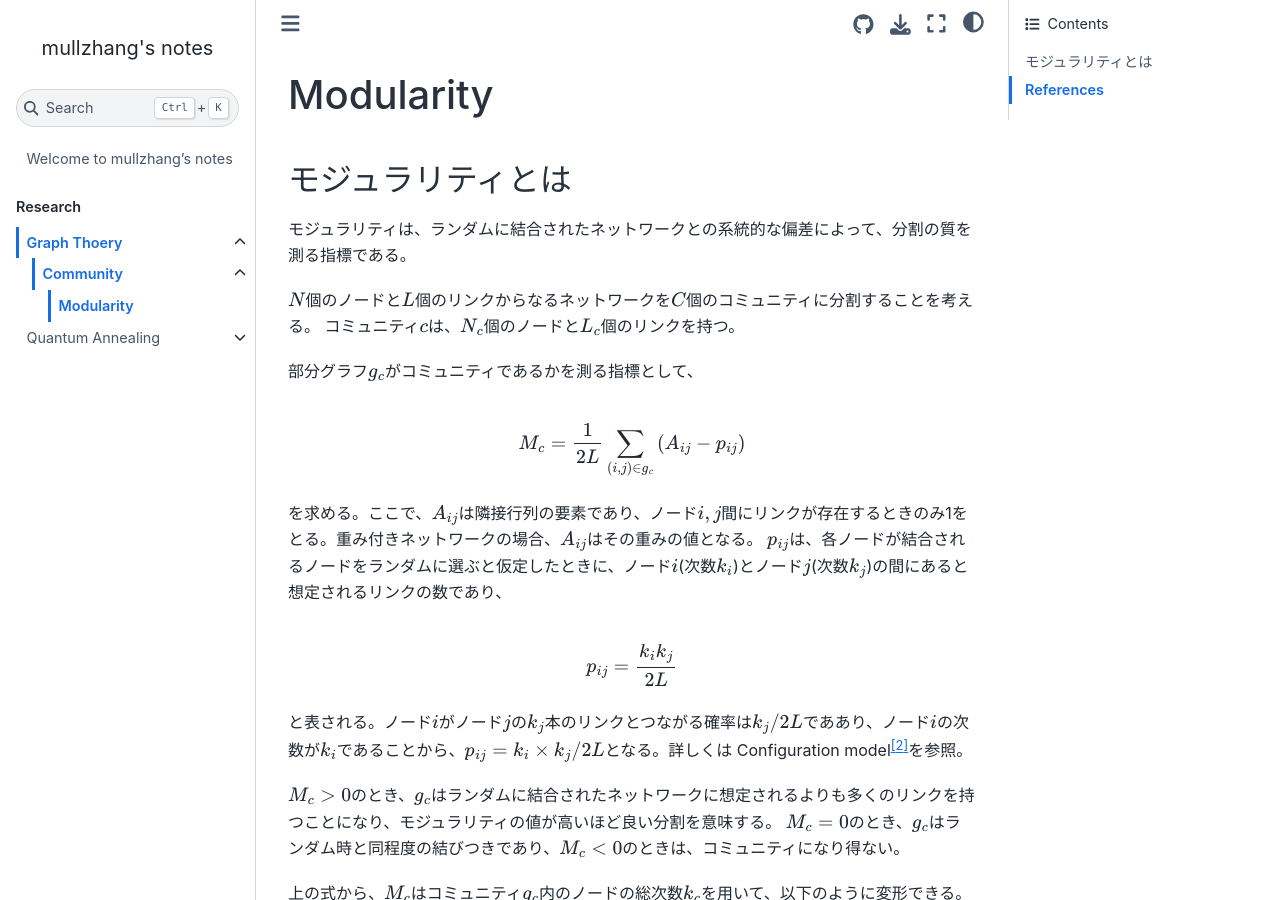
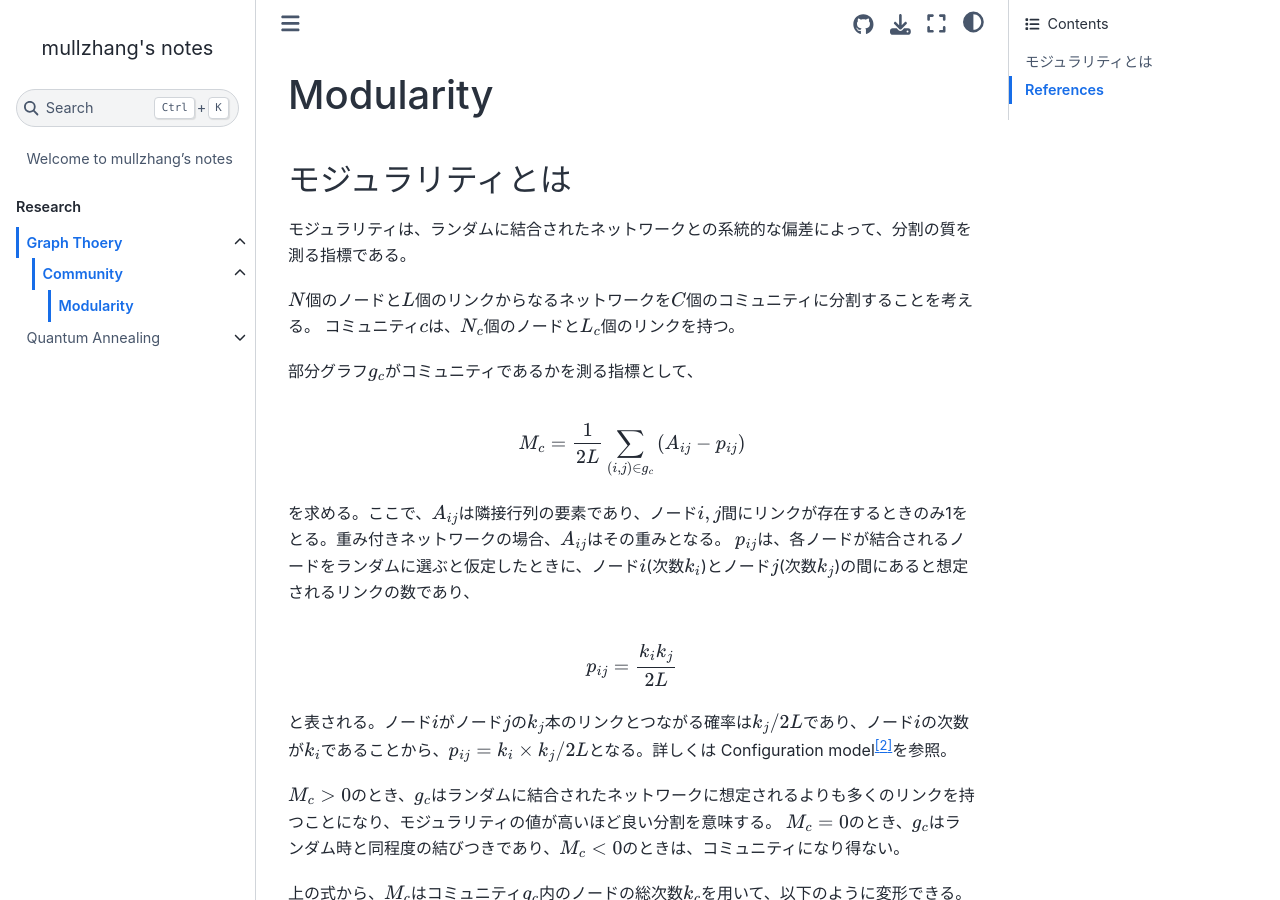
Before and after one commit to mullzhang/document, a Jupyter Book: the page built from research/graph_theory/community/modularity.md, in a window 1280 px wide and 900 px high. Built offline with Jupyter Book 1.0.4 settings and Sphinx 7.4.7 and the Sphinx Book theme 1.1.4, drawn with Linux system fonts in a browser that asks for light colours; pages that are not in the unit, such as notebooks, are missing from menus.

Commit message:
fix: fix typo

```diff
--- a/research/graph_theory/community/modularity.md
+++ b/research/graph_theory/community/modularity.md
@@ -13,14 +13,14 @@
 M_c = \frac{1}{2L} \sum_{(i,j) \in g_c} \left( A_{ij} - p_{ij} \right)
 $$
 
-を求める。ここで、$A_{ij}$は隣接行列の要素であり、ノード$i,j$間にリンクが存在するときのみ1をとる。重み付きネットワークの場合、$A_{ij}$はその重みの値となる。
+を求める。ここで、$A_{ij}$は隣接行列の要素であり、ノード$i,j$間にリンクが存在するときのみ1をとる。重み付きネットワークの場合、$A_{ij}$はその重みとなる。
 $p_{ij}$は、各ノードが結合されるノードをランダムに選ぶと仮定したときに、ノード$i$(次数$k_i$)とノード$j$(次数$k_j$)の間にあると想定されるリンクの数であり、
 
 $$
 p_{ij} = \frac{k_i k_j}{2L}
 $$
 
-と表される。ノード$i$がノード$j$の$k_j$本のリンクとつながる確率は$k_j/2L$でああり、ノード$i$の次数が$k_i$であることから、$p_{ij} = k_i \times k_j/2L$となる。詳しくは Configuration model[^2]を参照。
+と表される。ノード$i$がノード$j$の$k_j$本のリンクとつながる確率は$k_j/2L$であり、ノード$i$の次数が$k_i$であることから、$p_{ij} = k_i \times k_j/2L$となる。詳しくは Configuration model[^2]を参照。
 
 $M_c>0$のとき、$g_c$はランダムに結合されたネットワークに想定されるよりも多くのリンクを持つことになり、モジュラリティの値が高いほど良い分割を意味する。
 $M_c=0$のとき、$g_c$はランダム時と同程度の結びつきであり、$M_c < 0$のときは、コミュニティになり得ない。
```
